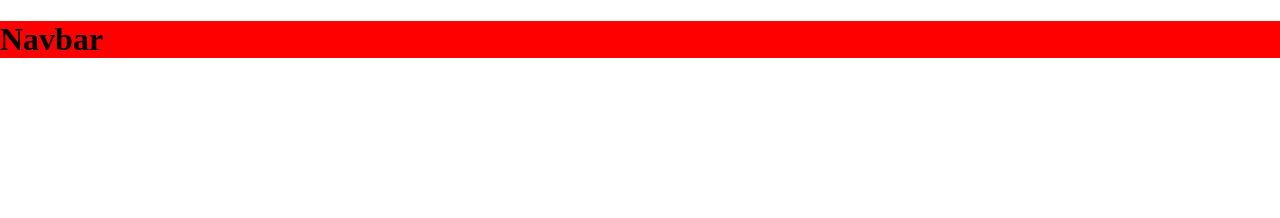
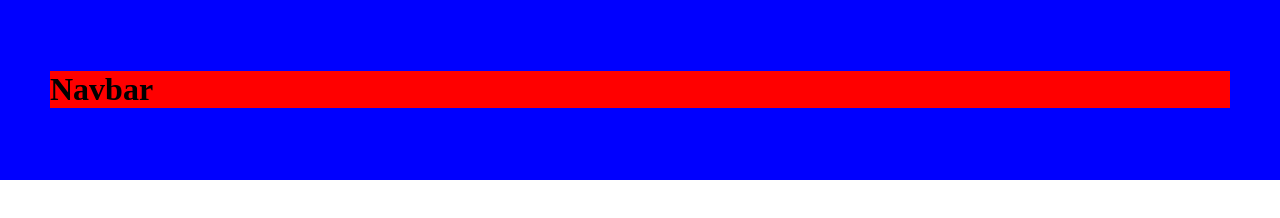
Before and after one commit to BigLu5/gatsby-landing-page, a Gatsby site: page / in a window 1280 px wide. Built offline with nearby package versions, Linux system fonts and the light colour scheme; Gatsby itself is replaced by a stand-in of ours.

Commit message:
pass navbar child component as a prop to container component

```diff
--- /dev/null
+++ b/src/components/container/index.js
@@ -0,0 +1,8 @@
+import * as React from "react";
+import * as styles from "./styles.module.scss";
+
+const Container = ({ children }) => {
+  return <div className={styles.container}>{children}</div>;
+};
+
+export default Container;
--- /dev/null
+++ b/src/components/container/styles.module.scss
@@ -0,0 +1,5 @@
+.container {
+  padding: 50px;
+  box-sizing: border-box;
+  background: blue;
+}
--- a/src/pages/index.js
+++ b/src/pages/index.js
@@ -1,9 +1,16 @@
 import * as React from "react";
 import Navbar from "../components/navbar";
+import Container from "../components/container";
 import "../sass/basics.scss";
 
 const IndexPage = () => {
-  return <Navbar />;
+  return (
+    <>
+      <Container>
+        <Navbar />
+      </Container>
+    </>
+  );
 };
 
 export default IndexPage;
```
